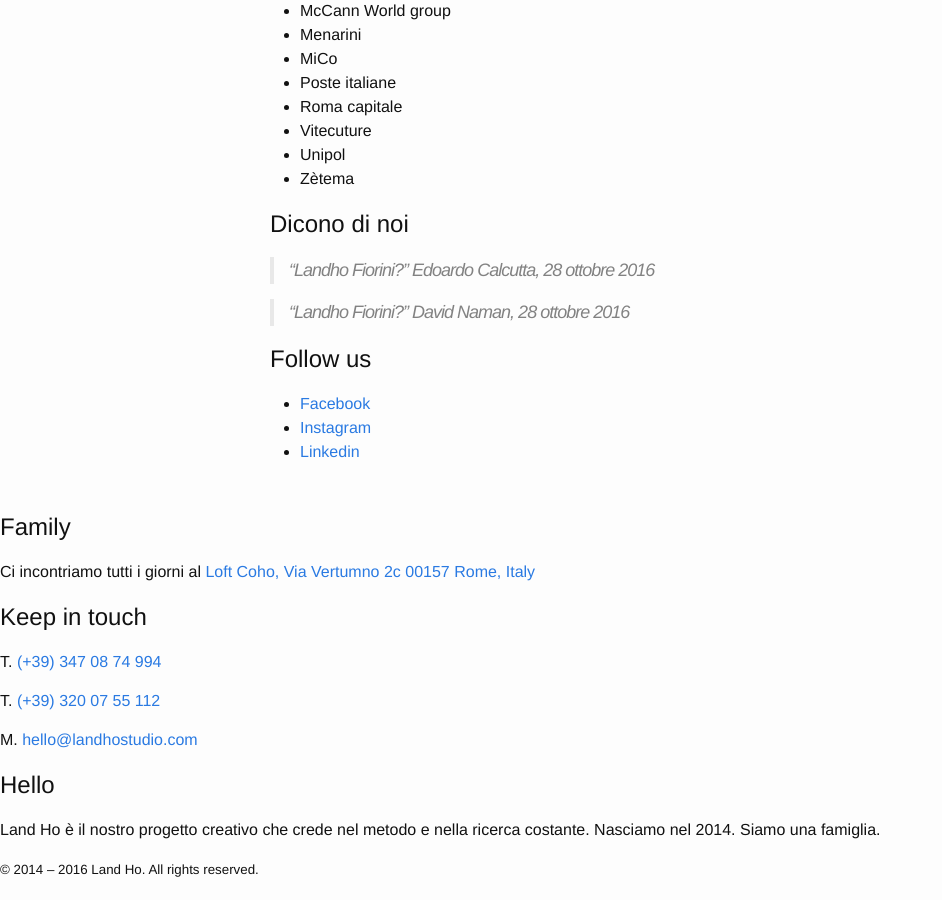
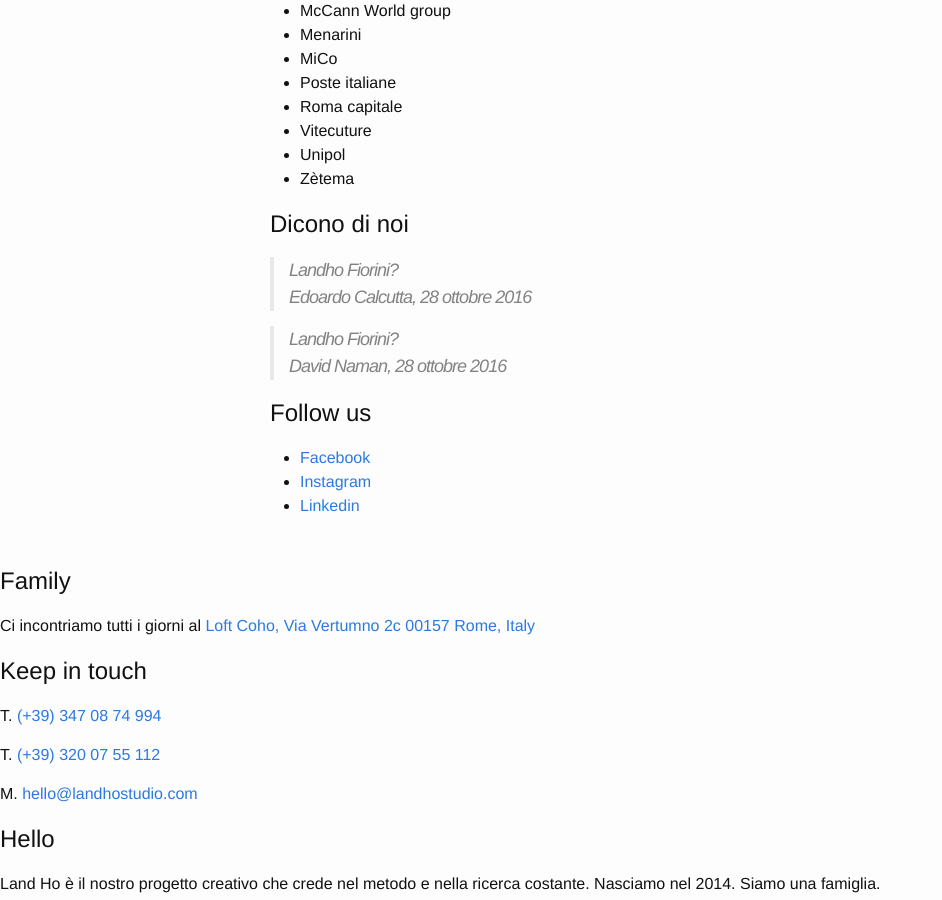
Before and after one commit to landhostudio/landhostudio-jekyll, a Jekyll site: the page built from hello.md, in a window 1280 px wide and 900 px high, scrolled down 1155 px. Shown: the whole window, without its empty margins (0-942 px from the left). Built offline with Jekyll 4.4.1, drawn with Linux system fonts in a browser that asks for light colours.

Commit message:
Added line breaks to hello quotes

```diff
--- a/hello.md
+++ b/hello.md
@@ -53,10 +53,12 @@
     * Zètema
 - title: Dicono di noi
   text: |-
-    > “Landho Fiorini?”
+    > Landho Fiorini?
+    <br>
     Edoardo Calcutta, 28 ottobre 2016
 
-    > “Landho Fiorini?”
+    > Landho Fiorini?
+    <br>
     David Naman, 28 ottobre 2016
 - title: Follow us
   text: |-
```
